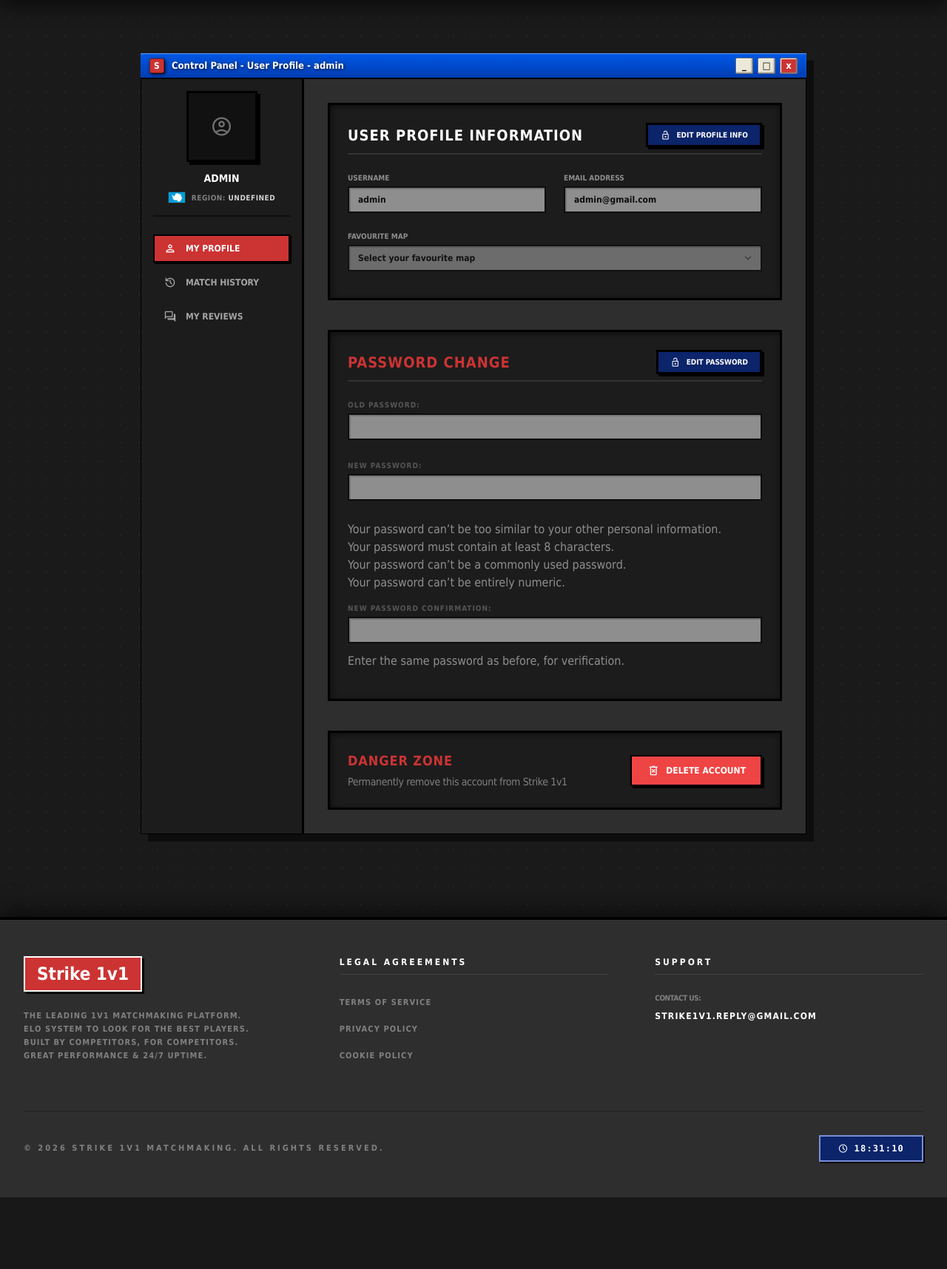
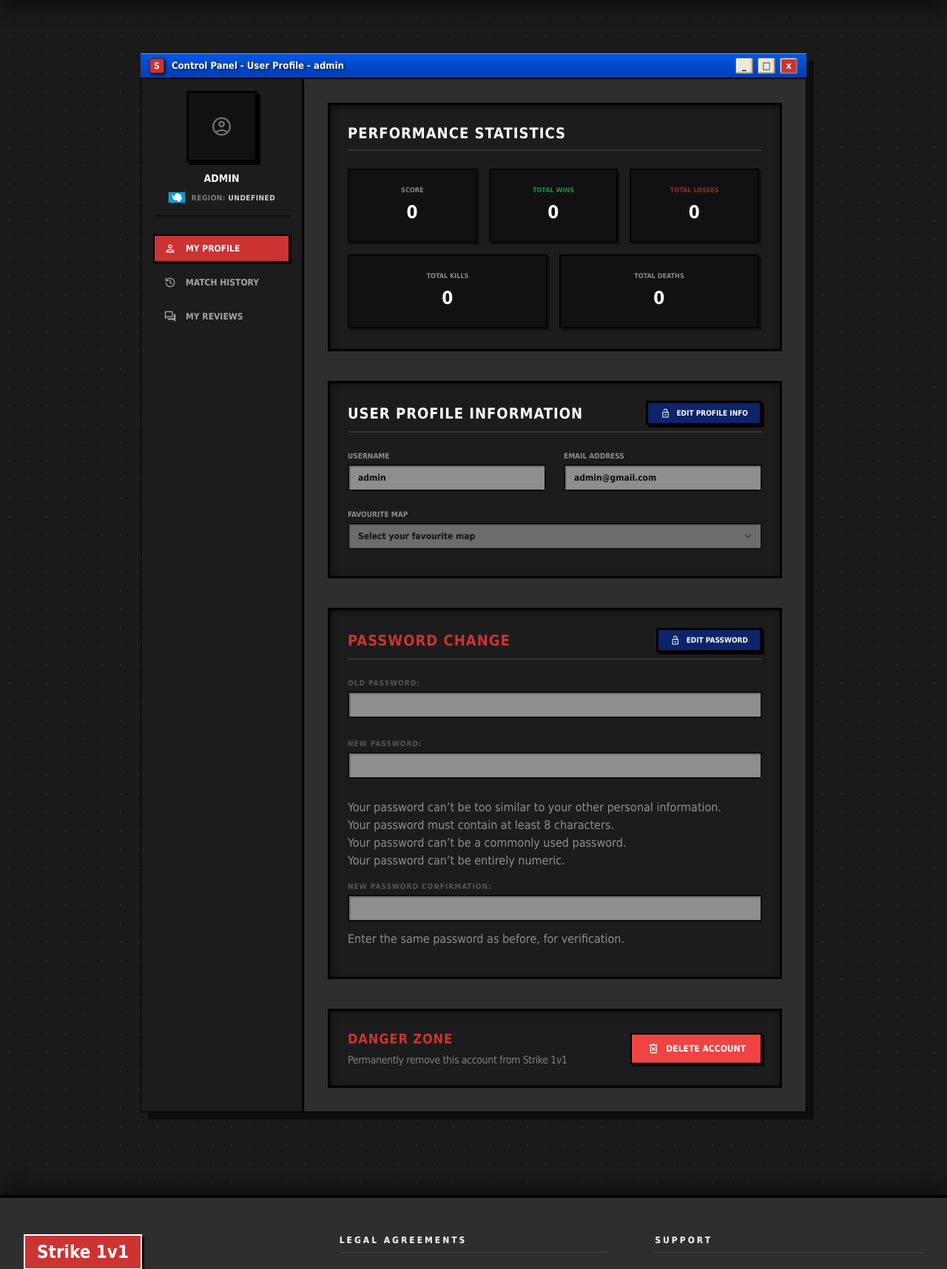
Before and after one commit to MarcPujolUNI/Strike1v1, a Django app: page /profile/ in a window 1280 px wide. Shown: the part 64-1780 px from the top of the page at 74% size. Before the commit the page ends 1683 px from the top, so only its background shows below. Run offline with Django 5.2, Linux system fonts and the light colour scheme; a user stored in the database is signed in; data comes from the database, SQL or seed files in the repository; some libraries are stand-ins or nearby versions.

Commit message:
fix(profile): added missing counter users' data view
- Added missing counter user data in the profile page.
- Added `humanize` app to the `setting.py` file.

```diff
--- a/Strike1v1/settings.py
+++ b/Strike1v1/settings.py
@@ -41,6 +41,7 @@ INSTALLED_APPS = [
     'django.contrib.sessions',
     'django.contrib.messages',
     'django.contrib.staticfiles',
+    'django.contrib.humanize',
     'web.apps.WebConfig',
     'behave_django',
     'rest_framework',
--- a/templates/pages/profile.html
+++ b/templates/pages/profile.html
@@ -1,4 +1,6 @@
 {% extends 'base/base.html' %}
+
+{% load humanize %}
 
 {% block title %} Strike 1v1 - My Profile {% endblock %}
 
@@ -51,13 +53,15 @@
                     <div class="flex items-center mt-2 gap-2">
                         {% if user.user_country and user.user_country.flag_image %}
                             <div class="inline-flex items-center justify-center w-6 h-4 overflow-hidden flex-shrink-0 border border-white/10 shadow-[1px_1px_0px_rgba(0,0,0,0.3)]">
-                                <img src="{{ user.user_country.flag_image.url }}" alt="{{ user.user_country.country_name }}" class="w-full h-full object-cover">
+                                <img src="{{ user.user_country.flag_image.url }}"
+                                     alt="{{ user.user_country.country_name }}" class="w-full h-full object-cover">
                             </div>
                         {% else %}
                             <span class="material-symbols-outlined text-base text-white/20 select-none flex-shrink-0">flag</span>
                         {% endif %}
                         <span class="text-footer-text text-[10px] font-black uppercase tracking-wider truncate">
-                            Region: <span class="text-white/80">{{ user.user_country.country_name|default:"No country" }}</span>
+                            Region: <span
+                                class="text-white/80">{{ user.user_country.country_name|default:"No country" }}</span>
                         </span>
                     </div>
                 </div>
@@ -98,7 +102,52 @@
 
                     <div class="bg-black/40 border-[3px] border-black p-6 shadow-[inset_2px_2px_10px_rgba(0,0,0,0.5)]">
                         <div class="flex justify-between items-center mb-6 border-b-2 border-white/10 pb-2">
-                            <h2 class="text-white text-xl font-black uppercase tracking-wider">User profile information</h2>
+                            <h2 class="text-white text-xl font-black uppercase tracking-wider">Performance Statistics</h2>
+                        </div>
+
+                        {% if counter_user %}
+                            <div class="space-y-4 pr-1 pb-1">
+                                <div class="grid grid-cols-1 sm:grid-cols-3 gap-4 text-center">
+                                    <div class="bg-[#111] border-2 border-black/80 p-3 min-h-[100px] flex flex-col justify-center items-center shadow-[3px_3px_0px_rgba(0,0,0,0.4)]">
+                                        <span class="text-white/50 text-[9px] font-black uppercase block mb-1 select-none w-full truncate px-1">Score</span>
+                                        <span class="text-white text-lg sm:text-xl md:text-2xl font-black tracking-wide w-full truncate px-2 min-w-0 inline-block vertical-align-middle overflow-visible py-0.5">{{ counter_user.score|intcomma }}</span>
+                                    </div>
+
+                                    <div class="bg-[#111] border-2 border-black/80 p-3 min-h-[100px] flex flex-col justify-center items-center shadow-[3px_3px_0px_rgba(0,0,0,0.4)]">
+                                        <span class="text-green-500/70 text-[9px] font-black uppercase block mb-1 select-none w-full truncate px-1">Total Wins</span>
+                                        <span class="text-white text-lg sm:text-xl md:text-2xl font-black tracking-wide w-full truncate px-2 min-w-0 inline-block vertical-align-middle overflow-visible py-0.5">{{ counter_user.wins|intcomma }}</span>
+                                    </div>
+
+                                    <div class="bg-[#111] border-2 border-black/80 p-3 min-h-[100px] flex flex-col justify-center items-center shadow-[3px_3px_0px_rgba(0,0,0,0.4)]">
+                                        <span class="text-brand-red/70 text-[9px] font-black uppercase block mb-1 select-none w-full truncate px-1">Total Losses</span>
+                                        <span class="text-white text-lg sm:text-xl md:text-2xl font-black tracking-wide w-full truncate px-2 min-w-0 inline-block vertical-align-middle overflow-visible py-0.5">{{ counter_user.losses|intcomma }}</span>
+                                    </div>
+                                </div>
+                                <div class="grid grid-cols-1 sm:grid-cols-2 gap-4 text-center">
+                                    <div class="bg-[#111] border-2 border-black/80 p-3 min-h-[100px] flex flex-col justify-center items-center shadow-[3px_3px_0px_rgba(0,0,0,0.4)]">
+                                        <span class="text-white/50 text-[9px] font-black uppercase block mb-1 select-none w-full truncate px-1">Total Kills</span>
+                                        <span class="text-white text-lg sm:text-xl md:text-2xl font-black tracking-wide w-full truncate px-2 min-w-0 inline-block vertical-align-middle overflow-visible py-0.5">{{ counter_user.kills|intcomma }}</span>
+                                    </div>
+
+                                    <div class="bg-[#111] border-2 border-black/80 p-3 min-h-[100px] flex flex-col justify-center items-center shadow-[3px_3px_0px_rgba(0,0,0,0.4)]">
+                                        <span class="text-white/50 text-[9px] font-black uppercase block mb-1 select-none w-full truncate px-1">Total Deaths</span>
+                                        <span class="text-white text-lg sm:text-xl md:text-2xl font-black tracking-wide w-full truncate px-2 min-w-0 inline-block vertical-align-middle overflow-visible py-0.5">{{ counter_user.deaths|intcomma }}</span>
+                                    </div>
+                                </div>
+                            </div>
+                        {% else %}
+                            <div class="border-2 border-dashed border-white/10 p-6 text-center">
+                                <span class="text-footer-text text-xs font-bold uppercase tracking-wider italic">
+                                    No data found for this profile.
+                                </span>
+                            </div>
+                        {% endif %}
+                    </div>
+
+                    <div class="bg-black/40 border-[3px] border-black p-6 shadow-[inset_2px_2px_10px_rgba(0,0,0,0.5)]">
+                        <div class="flex justify-between items-center mb-6 border-b-2 border-white/10 pb-2">
+                            <h2 class="text-white text-xl font-black uppercase tracking-wider">User profile
+                                information</h2>
                             <button type="button" id="edit-profile-btn"
                                     class="xp-btn xp-btn-blue px-4 py-1.5 text-[10px] font-black uppercase flex items-center gap-2 shadow-[3px_3px_0px_#000]">
                                 <span class="material-symbols-outlined text-[14px]">lock_open</span>
@@ -222,7 +271,6 @@
     </div>
 
     <script>
-        // 1. Avatar management
         const avatarForm = document.getElementById('avatar-form');
         const avatarInput = avatarForm ? avatarForm.querySelector('input[type="file"]') : null;
         if (avatarInput) {
@@ -235,7 +283,6 @@
             });
         }
 
-        // 2. Profile blocked logic
         const editProfileBtn = document.getElementById('edit-profile-btn');
         const profileForm = document.getElementById('profile-form');
         const saveProfileContainer = document.getElementById('save-button-container');
@@ -266,7 +313,6 @@
             }
         });
 
-        // 3. Password blocked logic
         const editPassBtn = document.getElementById('edit-password-btn');
         const passwordForm = document.getElementById('password-form');
         const savePassContainer = document.getElementById('password-save-container');
@@ -293,7 +339,6 @@
             }
         });
 
-        // 4. Elimination confirmation
         function toggleDeleteModal(show) {
             const modal = document.getElementById('delete-modal');
             if (show) modal.classList.remove('hidden');
--- a/web/views.py
+++ b/web/views.py
@@ -103,9 +103,12 @@ def profile_edit(request):
             'class': 'bg-white border-2 border-black px-3 py-2 text-black font-black text-xs focus:outline-none w-full shadow-[inset_2px_2px_0px_rgba(0,0,0,0.2)] mb-3'
         })
 
+    counter_user = getattr(request.user, 'corresponding_CS_user', None)
+
     return render(request, 'pages/profile.html', {
         'user_form': user_form,
         'password_form': password_form,
+        'counter_user': counter_user,
     })
 
 
```
